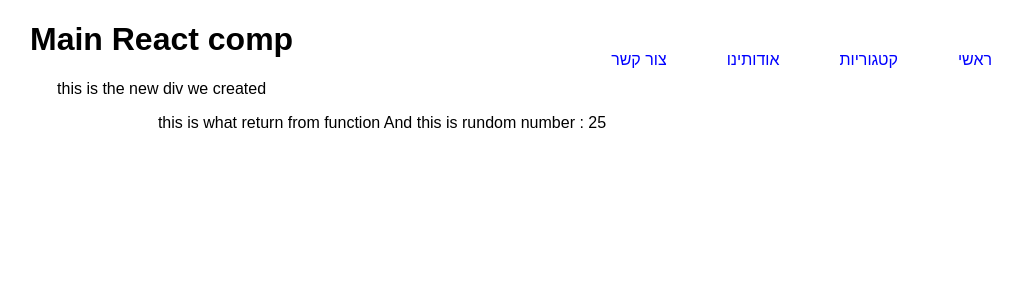
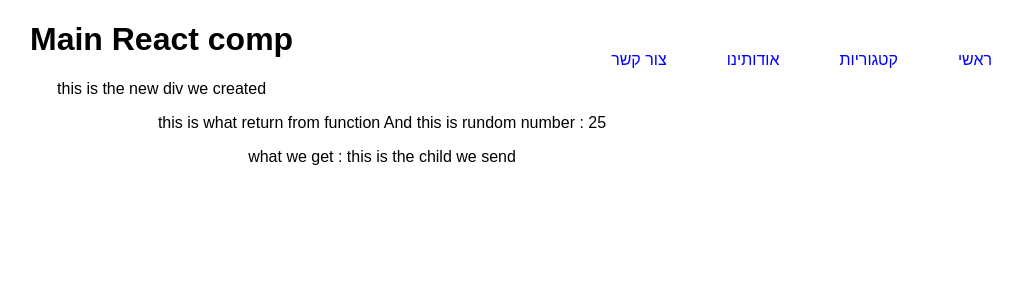
Before and after one commit to bozeha/react-pluralsite-from-start, a React (Create React App) app: page / in a window 1280 px wide. Shown: the top 300 px of the page, without its empty margins (258-1280 px from the left). Built offline with nearby package versions, Linux system fonts and the light colour scheme.

Commit message:
done for today

```diff
--- a/src/App.js
+++ b/src/App.js
@@ -4,6 +4,7 @@ import './App.css';
 import ReactBasics from './comps/React-basics';
 import ExportFunc from './comps/export-func';
 import SendVars from './comps/send-vars-to-com';
+import SendChild from './comps/send-var-with-children';
 
 class App extends Component {
   render() {
@@ -19,7 +20,7 @@ class App extends Component {
         <h1>Main React comp</h1>
         <ReactBasics/>
         <ExportFunc/>
-
+        <SendChild>this is the child we send</SendChild>
 
       </div>
     );
--- /dev/null
+++ b/src/comps/send-var-with-children.js
@@ -0,0 +1,18 @@
+import React ,{Component} from 'react';
+
+class SendChild extends Component
+{
+    render(props)
+    {
+
+        return (
+            <div>
+                    what we get : {this.props.children}
+                </div>
+
+        )
+    }
+
+}
+
+export default SendChild;
--- a/src/comps/send-vars-to-com.js
+++ b/src/comps/send-vars-to-com.js
@@ -5,12 +5,10 @@ class SendVars extends Component{
 
     render(props)
     {
-
         return(
             <li className="li-topbar">
                {this.props.uiname}
             </li>
-
         )
     }
 }
```
